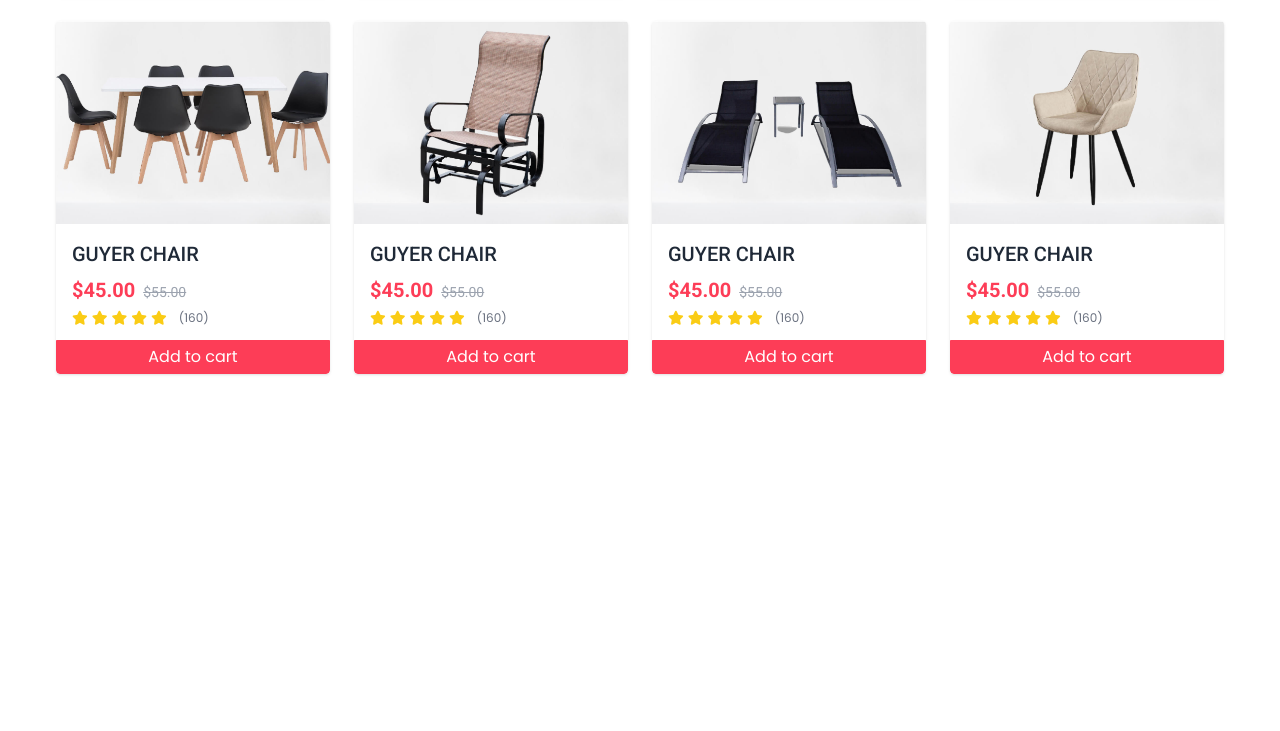
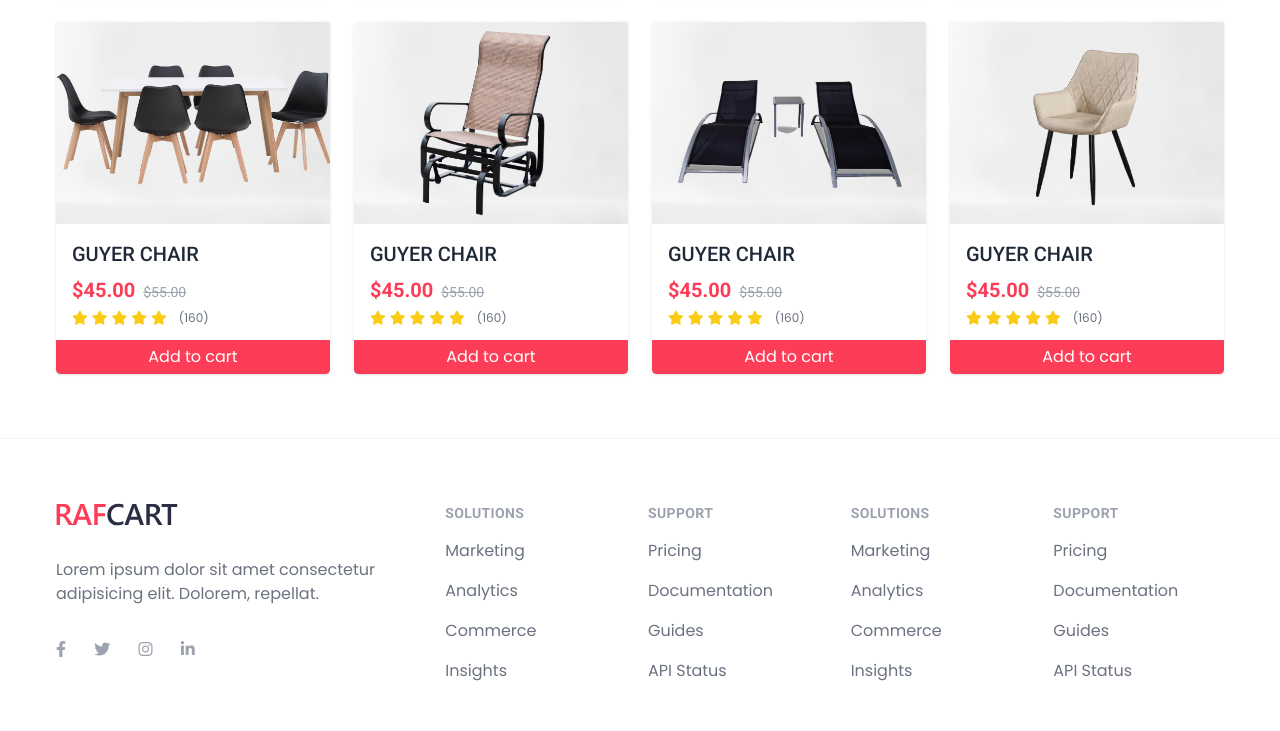
Before and after one commit to LypkaB/Rafcart, a plain HTML site: page index.html in a window 1280 px wide. Shown: the part 2878-3609 px from the top of the page. Before the commit the page ends 3316 px from the top, so only its background shows below. Drawn offline with nearby package versions, Linux system fonts and the light colour scheme.

Commit message:
Add footer

```diff
--- a/index.html
+++ b/index.html
@@ -714,5 +714,73 @@
             </div>
         </div>
     </div>
+
+    <!-- Footer -->
+    <footer class="pt-16 pb-12 bg-white border-t border-gray-100">
+        <div class="container grid grid-cols-3">
+            <div class="col-span-1 space-y-8">
+                <img src="./assets/images/main-logo.svg" alt="Main logo" class="w-30">
+                <p class="text-gray-500">
+                    Lorem ipsum dolor sit amet consectetur adipisicing elit. Dolorem, repellat.
+                </p>
+                <div class="col-span-1 space-x-6">
+                    <a href="#!" class="text-gray-400 hover:text-gray-500">
+                        <i class="fab fa-facebook-f"></i>
+                    </a>
+                    <a href="#!" class="text-gray-400 hover:text-gray-500">
+                        <i class="fab fa-twitter"></i>
+                    </a>
+                    <a href="#!" class="text-gray-400 hover:text-gray-500">
+                        <i class="fab fa-instagram"></i>
+                    </a>
+                    <a href="#!" class="text-gray-400 hover:text-gray-500">
+                        <i class="fab fa-linkedin-in"></i>
+                    </a>
+                </div>
+            </div>
+            <div class="grid grid-cols-2 gap-8 col-span-2">
+                <div class="grid grid-cols-2 gap-8">
+                    <div>
+                        <h3 class="text-sm font-semibold text-gray-400 uppercase tracking-wide">Solutions</h3>
+                        <div class="mt-4 space-y-4">
+                            <a href="#!" class="block text-base text-gray-500 hover:text-gray-900">Marketing</a>
+                            <a href="#!" class="block text-base text-gray-500 hover:text-gray-900">Analytics</a>
+                            <a href="#!" class="block text-base text-gray-500 hover:text-gray-900">Commerce</a>
+                            <a href="#!" class="block text-base text-gray-500 hover:text-gray-900">Insights</a>
+                        </div>
+                    </div>
+                    <div>
+                        <h3 class="text-sm font-semibold text-gray-400 uppercase tracking-wide">Support</h3>
+                        <div class="mt-4 space-y-4">
+                            <a href="#!" class="block text-base text-gray-500 hover:text-gray-900">Pricing</a>
+                            <a href="#!" class="block text-base text-gray-500 hover:text-gray-900">Documentation</a>
+                            <a href="#!" class="block text-base text-gray-500 hover:text-gray-900">Guides</a>
+                            <a href="#!" class="text-base block text-gray-500 hover:text-gray-900">API Status</a>
+                        </div>
+                    </div>
+                </div>
+                <div class="grid grid-cols-2 gap-8">
+                    <div>
+                        <h3 class="text-sm font-semibold text-gray-400 uppercase tracking-wide">Solutions</h3>
+                        <div class="mt-4 space-y-4">
+                            <a href="#!" class="block text-base text-gray-500 hover:text-gray-900">Marketing</a>
+                            <a href="#!" class="block text-base text-gray-500 hover:text-gray-900">Analytics</a>
+                            <a href="#!" class="block text-base text-gray-500 hover:text-gray-900">Commerce</a>
+                            <a href="#!" class="block text-base text-gray-500 hover:text-gray-900">Insights</a>
+                        </div>
+                    </div>
+                    <div>
+                        <h3 class="text-sm font-semibold text-gray-400 uppercase tracking-wide">Support</h3>
+                        <div class="mt-4 space-y-4">
+                            <a href="#!" class="block text-base text-gray-500 hover:text-gray-900">Pricing</a>
+                            <a href="#!" class="block text-base text-gray-500 hover:text-gray-900">Documentation</a>
+                            <a href="#!" class="block text-base text-gray-500 hover:text-gray-900">Guides</a>
+                            <a href="#!" class="block text-base text-gray-500 hover:text-gray-900">API Status</a>
+                        </div>
+                    </div>
+                </div>
+            </div>
+        </div>
+    </footer>
 </body>
 </html>
```
